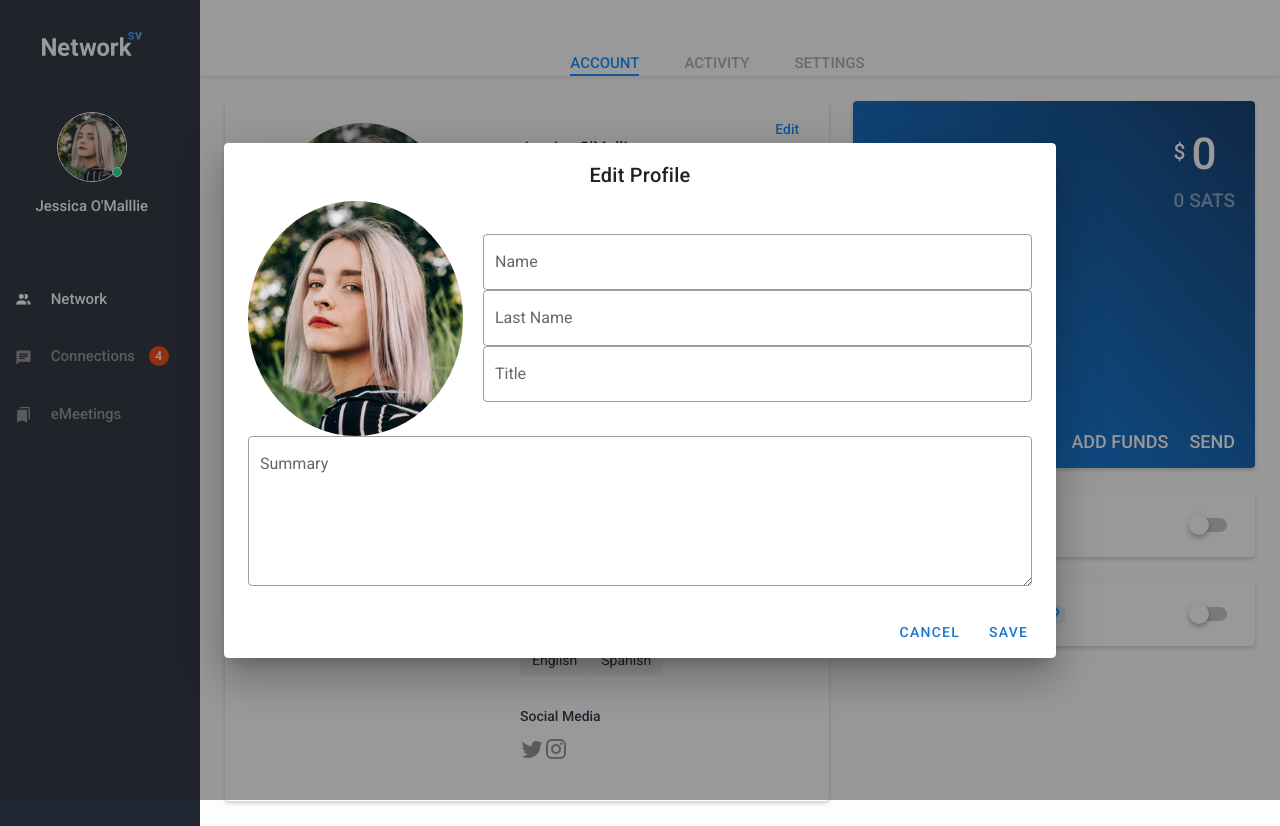
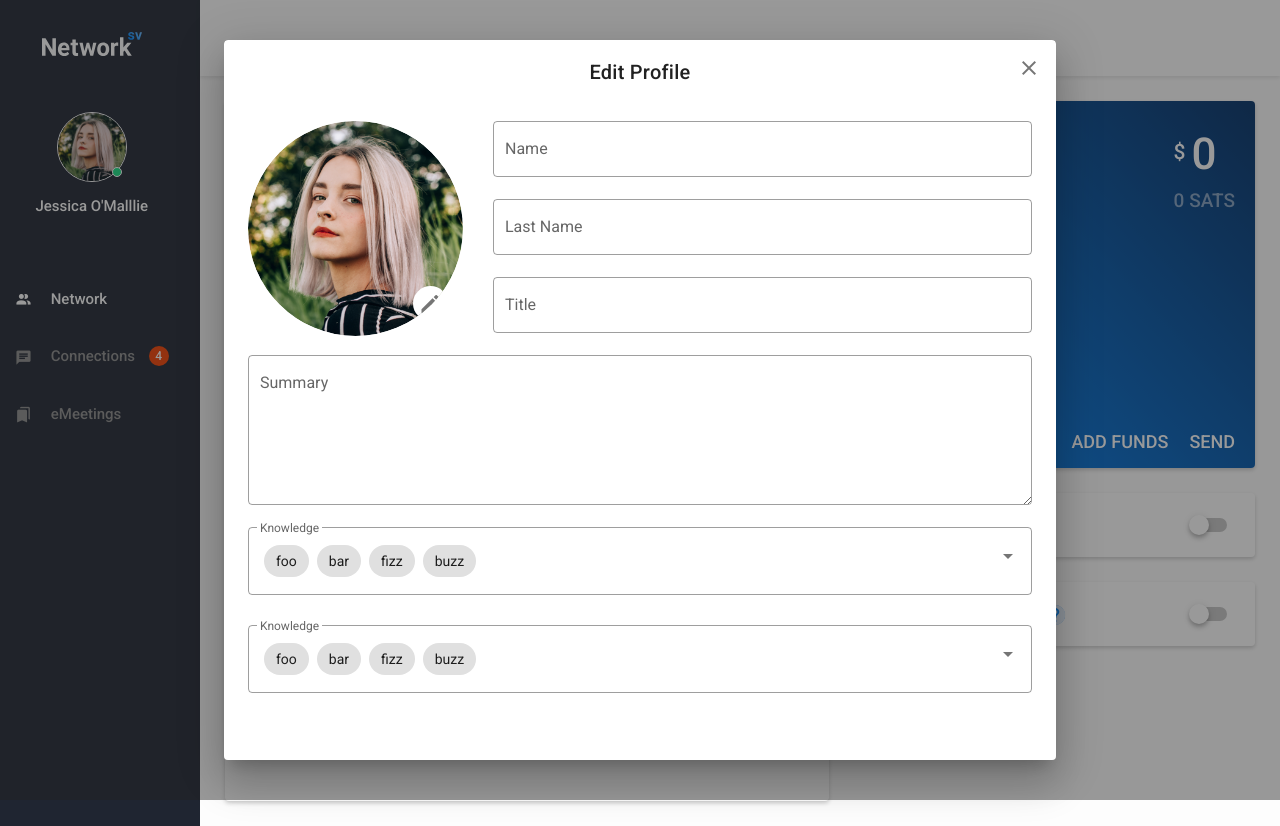
Before and after one commit to davidlobo1991/g2c-vuejscode, a Nuxt app: page /account/profile in a window 1280 px wide. Both pictures are taken after a click on the button "Edit". Built offline with nearby package versions, Linux system fonts and the light colour scheme.

Commit message:
Repair and fix elements

```diff
--- a/components/account/AccountNavbar.vue
+++ b/components/account/AccountNavbar.vue
@@ -75,6 +75,9 @@ export default {
     &--item {
       display: inline-block;
       margin-right: 45px;
+      &:last-of-type {
+        margin-right: 0;
+      }
       &-active {
         color: #0087ff;
         border-bottom: 2px solid #0087ff;
--- a/components/account/modals/editAccount.vue
+++ b/components/account/modals/editAccount.vue
@@ -8,43 +8,61 @@
     >
       Edit
     </v-btn>
-    <v-dialog v-model="dialog" max-width="65%">
+    <v-dialog v-model="dialog" content-class="c-edit-account__modal">
       <v-card>
+        <div class="c-edit-account__modal--cross">
+          <v-icon @click="dialog = false">
+            mdi-close
+          </v-icon>
+        </div>
         <v-card-title class="c-edit-account__modal--title">
           Edit Profile
         </v-card-title>
 
         <v-card-text>
           <div class="c-edit-account__modal--first-side">
-            <div class="c-edit-account__modal--img-cont">
-              <nuxt-link
-                :src="require('@/assets/images/persona1.png')"
-                tag="img"
-                to="/"
-                class="c-edit-account__modal--img"
-              />
-              <div class="c-account__profile--status u-status--available"></div>
+            <div class="c-edit-account__modal--avatar-cont">
+              <v-avatar size="215">
+                <img
+                  :src="require('@/assets/images/persona1.png')"
+                  alt="John"
+                />
+                <div class="c-edit-account__modal--avatar-edit">
+                  <v-icon class="c-bottom-mobile__icon">
+                    mdi-pencil
+                  </v-icon>
+                </div>
+              </v-avatar>
             </div>
+            <!--            <div class="c-edit-account__modal&#45;&#45;img-cont">-->
+            <!--              <nuxt-link-->
+            <!--                :src="require('@/assets/images/persona1.png')"-->
+            <!--                tag="img"-->
+            <!--                to="/"-->
+            <!--                class="c-edit-account__modal&#45;&#45;img"-->
+            <!--              />-->
+            <!--              <div class="c-account__profile&#45;&#45;status u-status&#45;&#45;available"></div>-->
+            <!--            </div>-->
             <div class="c-edit-account__modal--inputs-cont">
               <v-text-field
-                v-model="name"
                 color="#1976d2"
                 label="Name"
-                hide-details="true"
+                class="c-edit-account__modal--input"
+                hide-details="auto"
                 outlined
               ></v-text-field>
               <v-text-field
-                v-model="lastName"
                 color="#1976d2"
                 label="Last Name"
-                hide-details="true"
+                class="c-edit-account__modal--input"
+                hide-details="auto"
                 outlined
               ></v-text-field>
               <v-text-field
-                v-model="title"
                 color="#1976d2"
                 label="Title"
-                hide-details="true"
+                class="c-edit-account__modal--input"
+                hide-details="auto"
                 outlined
               ></v-text-field>
             </div>
@@ -52,6 +70,7 @@
           <v-textarea
             color="#1976d2"
             label="Summary"
+            class="c-edit-account__modal--textarea"
             hide-details="true"
             outlined
           >
@@ -59,6 +78,22 @@
               <!--              <div>Bio <small>(optional)</small></div>-->
             </template>
           </v-textarea>
+          <v-select
+            v-model="knowledgeValue"
+            :items="knowledgeItems"
+            chips
+            label="Knowledge"
+            multiple
+            outlined
+          ></v-select>
+          <v-select
+            v-model="langValue"
+            :items="langItems"
+            chips
+            label="Knowledge"
+            multiple
+            outlined
+          ></v-select>
         </v-card-text>
 
         <v-card-actions>
@@ -83,7 +118,11 @@ export default {
   components: {},
   data() {
     return {
-      dialog: false
+      dialog: false,
+      langItems: ['foo', 'bar', 'fizz', 'buzz'],
+      langValue: ['foo', 'bar', 'fizz', 'buzz'],
+      knowledgeItems: ['foo', 'bar', 'fizz', 'buzz'],
+      knowledgeValue: ['foo', 'bar', 'fizz', 'buzz']
     }
   },
   methods: {}
@@ -104,22 +143,44 @@ export default {
     padding: 0 !important;
   }
   &__modal {
+    max-width: 65%;
+    &--cross {
+      position: absolute;
+      right: 15px;
+      top: 15px;
+    }
     &--title {
       display: flex !important;
       align-items: center;
       justify-content: center;
+      padding-bottom: 33px !important;
     }
     &--first-side {
       width: 100%;
       display: flex;
-      align-items: center;
+      /*align-items: center;*/
+      justify-content: space-between;
     }
     &--img-cont {
       width: 235px;
       height: 235px;
       border-radius: 50px;
       flex-shrink: 0;
-      padding-right: 20px;
+      margin-right: 20px;
+    }
+    &--avatar-cont {
+      /*background-color: #18de82;*/
+    }
+    &--avatar-edit {
+      width: 35px;
+      height: 35px;
+      position: absolute;
+      background-color: #fff;
+      bottom: 15px;
+      right: 15px;
+      box-shadow: 0 2px 4px 0 rgba(0, 0, 0, 0.11);
+      border-radius: 25px;
+      cursor: pointer;
     }
     &--img {
       object-fit: cover;
@@ -129,6 +190,43 @@ export default {
     }
     &--inputs-cont {
       width: 100%;
+      display: flex;
+      flex-flow: column;
+      justify-content: space-between;
+      padding-left: 30px;
+    }
+    &--input {
+      margin-bottom: 22px !important;
+    }
+    &--textarea {
+      margin-bottom: 22px !important;
+    }
+  }
+}
+
+@media screen and (max-width: 992px) {
+  .c-edit-account {
+    &__modal {
+      max-width: 90%;
+      &--first-side {
+        flex-flow: column;
+      }
+      &--avatar-cont {
+        display: flex;
+        justify-content: center;
+        padding-bottom: 30px;
+      }
+      &--inputs-cont {
+        padding-left: 0;
+      }
+    }
+  }
+}
+@media screen and (max-width: 400px) {
+  .c-edit-account {
+    &__modal {
+      max-width: 100%;
+      margin: 0;
     }
   }
 }
--- a/components/home/network/ProfileCards.vue
+++ b/components/home/network/ProfileCards.vue
@@ -545,7 +545,6 @@ export default {
     },
     closeAllModals(value) {
       this.IsShowingContactInfo = false
-      console.log('evento recibido - ' + value)
       this.IsShowingConnectModal = value
     }
   }
@@ -691,7 +690,6 @@ export default {
       position: relative;
       width: 235px;
       height: 235px;
-      border: 2px solid #fff;
       border-radius: 50px;
       flex-shrink: 0;
     }
--- a/components/site/ConnectButton.vue
+++ b/components/site/ConnectButton.vue
@@ -99,7 +99,6 @@ export default {
   },
   methods: {
     showConnectForm() {
-      console.log('Evento emitido')
       this.$emit('closeAllModals', this.isShowingConnectModal)
       this.isShowingConnectModal = true
     }
```
Also changed, not shown: 1 other file (tests, documents, lock files or other folders).
